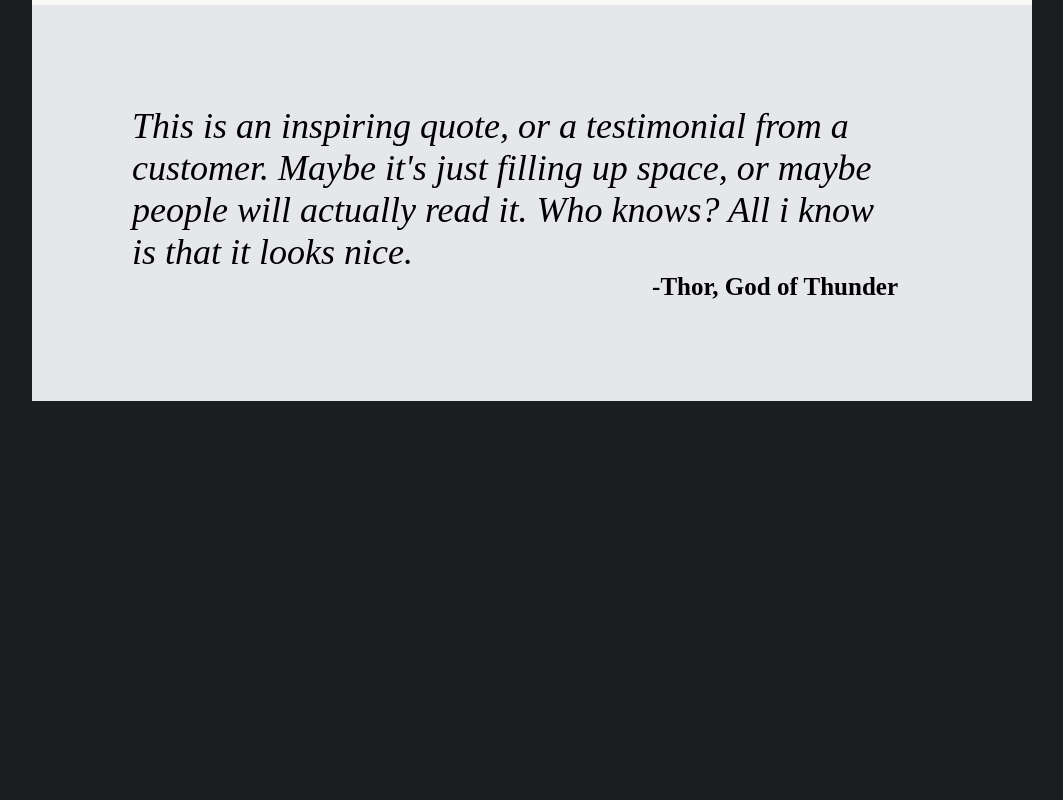
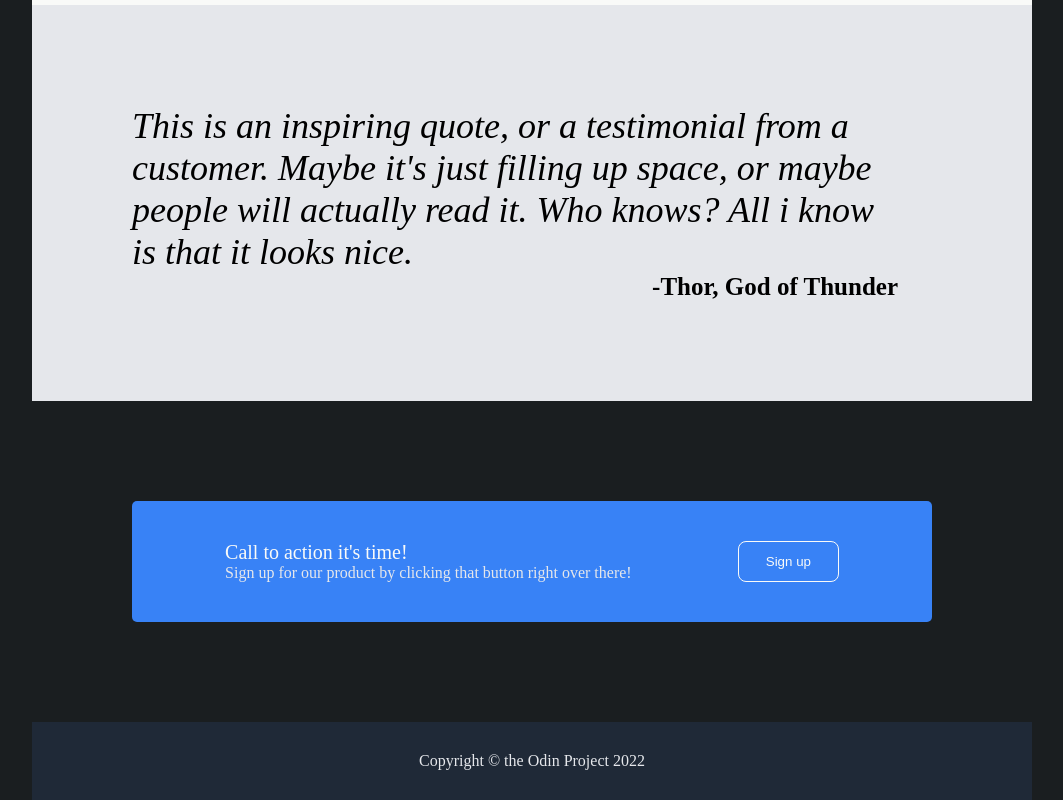
Before and after one commit to gab9244/Project-Landing-Page, a plain HTML site: page index.html in a window 1280 px wide. Shown: the part 784-1584 px from the top of the page, without its empty margins (108-1171 px from the left). Before the commit the page ends 1185 px from the top, so only its background shows below. Drawn offline with Linux system fonts and the light colour scheme.

Commit message:
Acabei tanto o call to action quanto o footer sem nada muito complicado.

```diff
--- a/index.html
+++ b/index.html
@@ -60,9 +60,18 @@
                                                             <div class="quote-owner">-Thor, God of Thunder</div>
                                         </div>
                     </div>
-
+            </div>
+            <div class="call-action">
+                <div class="call-body">
+                    <div class="call-words">
+                        <div class="call-head">Call to action it's time!</div>
+                        <div class="call-text">Sign up for our product by clicking that button right over there!</div>
+                    </div>
+                    <div class="call-button"><button>Sign up</button></div>
+                </div>
             </div>
         <footer>
+            <div class="footer-body">Copyright © the Odin Project 2022</div>
         </footer>
 
     </div>
--- a/style.css
+++ b/style.css
@@ -187,7 +187,7 @@ button {
 
 .quote {
     display: flex;
-    background: var(--cor3);
+    background-color: var(--cor3);
 
 }
 .quote-body {
@@ -213,7 +213,52 @@ button {
     align-self: flex-end;
 
 }
+.call-action {
+display: flex;
+padding: 100px;
+justify-content: center;
+align-items: center;
+
+
+}
+.call-body {
+    display: flex;
+    justify-content: space-around;
+    width: 750px;
+    border-radius: 5px;
+    padding: 40px;
+    background: var(--cor2);
+
+
+}
+.call-head {
+    display: flex;
+ color: var(--cor1);
+ font-size: 20px;
+ font-weight: lighter;
+}
+.call-text {
+
+ color: var(--cor3);
+}
+
+.call-button {
+    display: flex;
+    background: var(--cor2);
+    color: var(--cor1);
+    border-radius: 8px;
+    border: 1px solid var(--cor1);
+    padding: 2px;
+    width: 95px;
+
+
+
+}
 footer{
     display: flex;
     background-color: var(--cor0);
+    color: var(--cor3);
+    justify-content: center;
+    align-items: center;
+    padding: 30px;
 }
```
